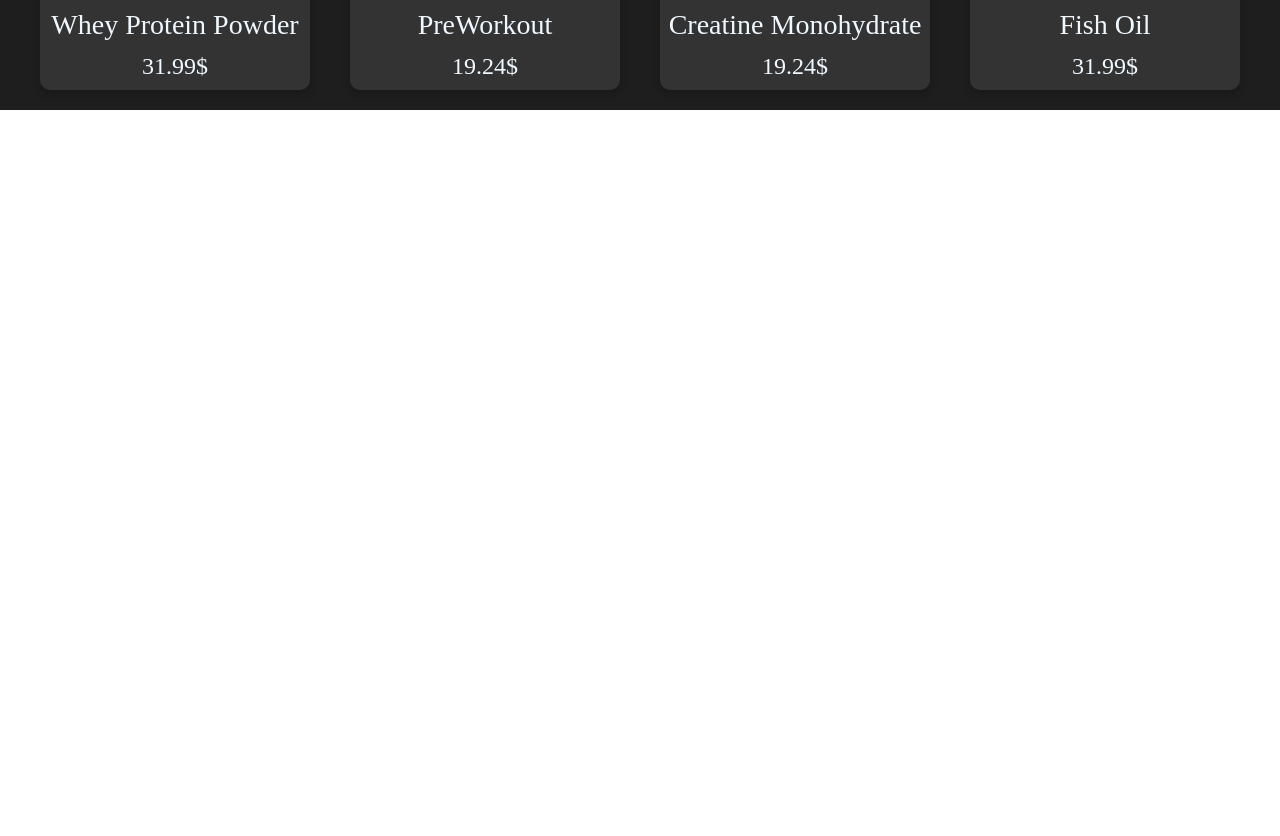
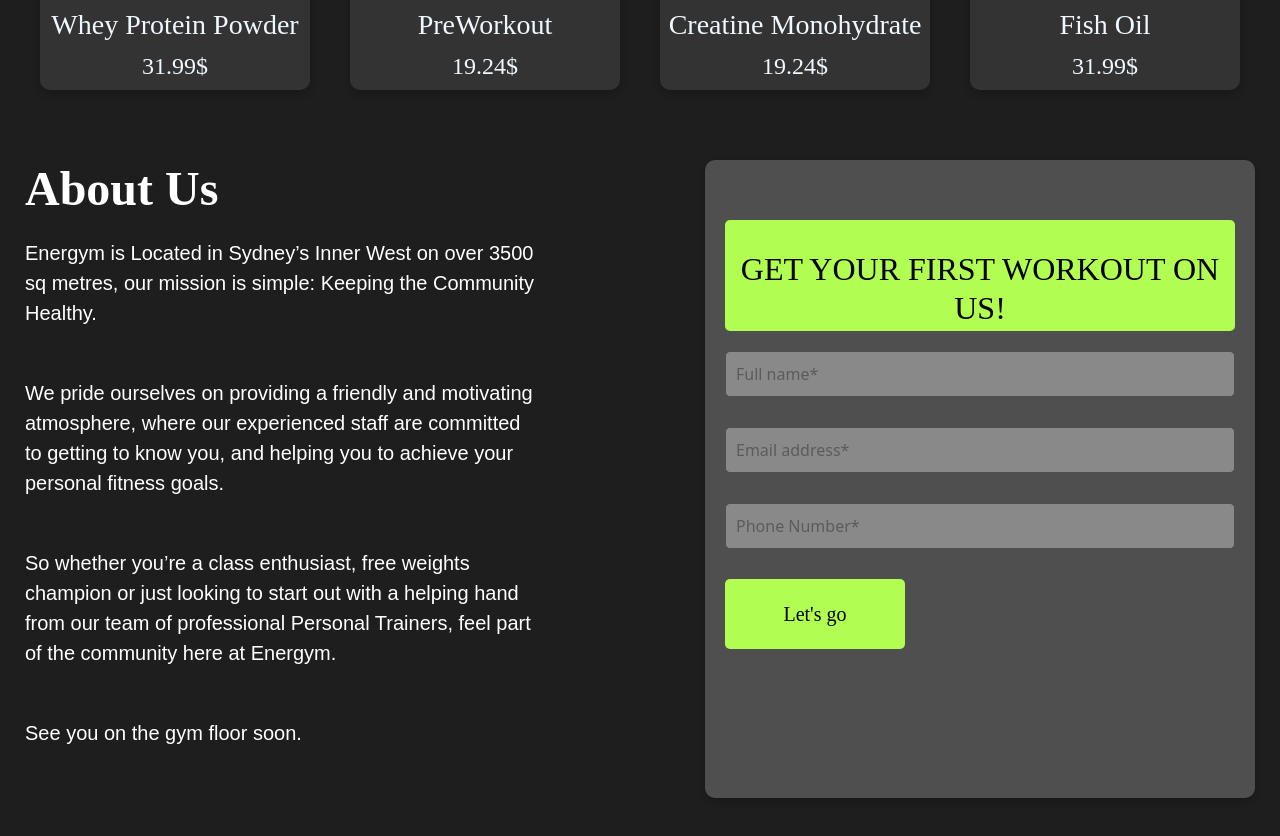
Before and after one commit to muhammadzainulabidin786/GetShapeGymWebsite, a React (Create React App) app: page / in a window 1280 px wide. Shown: the part 4546-5382 px from the top of the page. Before the commit the page ends 4676 px from the top, so only its background shows below. Built offline with nearby package versions, Linux system fonts and the light colour scheme.

Commit message:
About us Component is addes

```diff
--- a/src/App.js
+++ b/src/App.js
@@ -4,6 +4,7 @@ import Header from "./components/Header";
 import Home from "./components/Home";
 import ClassesServices from "./components/Classes&Services";
 import Shop from "./components/Shop";
+import AboutUsForm from "./components/AboutUs";
 import Footer from "./components/Footer";
 import "./App.css";
 import Membership from "./components/Membership";
@@ -16,6 +17,7 @@ function App() {
       <ClassesServices />
       <Membership />
       <Shop />
+      <AboutUsForm />
       {/* Other components and content go here */}
     </div>
   );
--- a/src/assets/style/AboutUs.css
+++ b/src/assets/style/AboutUs.css
@@ -0,0 +1,87 @@
+.about-us-form {
+  display: flex;
+  flex-direction: row;
+  background-color: #1e1e1e;
+  padding-left: 25px;
+  padding-right: 25px;
+  padding-top: 50px;
+  padding-bottom: 50px;
+  color: #fff;
+}
+
+.about-us {
+  flex: 1;
+  margin-right: 20px;
+  padding-right: 150px;
+}
+
+.about-us h1 {
+  margin-bottom: 20px;
+  text-align: left;
+  font-size: 48px;
+  font-family: serif;
+  font-weight: bold;
+}
+
+.about-us p {
+  margin-bottom: 50px;
+  text-align: left;
+  font-size: 20px;
+  font-family: Arial;
+  font-weight: 200;
+}
+
+.form {
+  flex: 1;
+  background-color: #4f4f4f;
+  padding: 20px;
+  padding-top: 60px;
+  border-radius: 10px;
+  box-shadow: 0 4px 8px rgba(0, 0, 0, 0.2);
+  color: #000;
+  text-align: left;
+}
+
+.form h2 {
+  margin-bottom: 20px;
+  background-color: #b1fd51;
+  width: 100%;
+  height: 111px;
+  text-align: center;
+  padding-top: 30px;
+  border-radius: 5px;
+  font-family: serif;
+}
+
+.form label {
+  display: block;
+  margin-bottom: 10px;
+}
+
+.form input {
+  width: 100%;
+  padding: 10px;
+  margin-bottom: 20px;
+  border: 1px solid #4f4f4f;
+  opacity: 33%;
+  border-radius: 5px;
+}
+
+.form button {
+  width: 180px;
+  height: 70px;
+  padding: 10px;
+  font-family: serif;
+  background-color: #b1fd51;
+  color: #000000(0, 0, 0);
+  border: none;
+  border-radius: 5px;
+  cursor: pointer;
+  font-size: 20px;
+  font-weight: 500;
+  transition: 0.5s;
+}
+
+.form button:hover {
+  background-color: #45a049;
+}
--- a/src/assets/style/Shop.css
+++ b/src/assets/style/Shop.css
@@ -10,7 +10,9 @@
   display: flex;
   flex-wrap: wrap;
   justify-content: center;
-  margin: 20px;
+  margin-top: 30px;
+  margin-left: 20px;
+  margin-right: 20px;
 }
 
 .equipment {
--- a/src/components/AboutUs.js
+++ b/src/components/AboutUs.js
@@ -0,0 +1,53 @@
+import React from "react";
+import "../assets/style/AboutUs.css";
+import { Button } from "react-bootstrap";
+
+function AboutUsForm() {
+  return (
+    <>
+      <div className="about-us-form">
+        <div className="about-us">
+          <h1>About Us</h1>
+          <p>
+            Energym is Located in Sydney’s Inner West on over 3500 sq metres,
+            our mission is simple: Keeping the Community Healthy.
+          </p>
+          <p>
+            We pride ourselves on providing a friendly and motivating
+            atmosphere, where our experienced staff are committed to getting to
+            know you, and helping you to achieve your personal fitness goals.
+          </p>
+          <p>
+            So whether you’re a class enthusiast, free weights champion or just
+            looking to start out with a helping hand from our team of
+            professional Personal Trainers, feel part of the community here at
+            Energym.
+          </p>
+          <p>See you on the gym floor soon.</p>
+        </div>
+
+        <div className="form">
+          <form>
+            <h2>GET YOUR FIRST WORKOUT ON US!</h2>
+
+            <label>
+              <input type="text" placeholder="Full name*" />
+            </label>
+
+            <label>
+              <input type="text" placeholder="Email address*" />
+            </label>
+
+            <label>
+              <input type="text" placeholder="Phone Number*" />
+            </label>
+
+            <button type="button">Let's go</button>
+          </form>
+        </div>
+      </div>
+    </>
+  );
+}
+
+export default AboutUsForm;
--- a/src/components/Shop.js
+++ b/src/components/Shop.js
@@ -40,7 +40,7 @@ function Shop() {
           </div>
         </div>
 
-        <h1>WEIGHT LIFTING EQUIPMENT</h1>
+        <h1>PROTEIN POWDER</h1>
         <div className="weight-lifting-eq">
           <div className="equipment">
             <img src={WhyProtein} alt="Why protein" />
```
